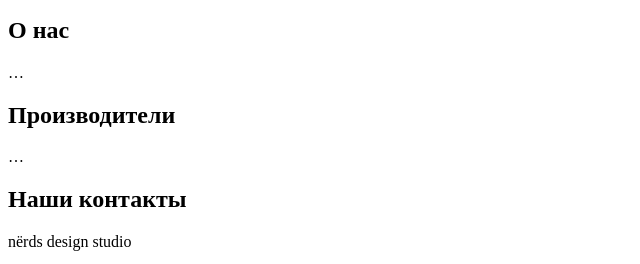
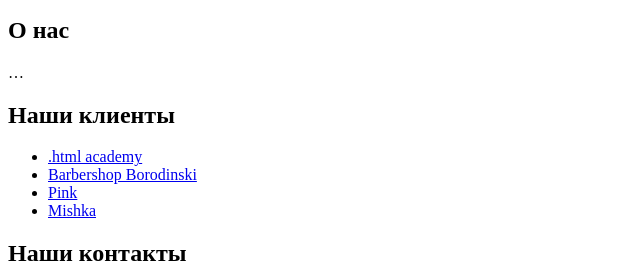
Before and after one commit to dopamine-s-archive/845199-nerds-31, a plain HTML site: page index.html in a window 1280 px wide. Shown: the part 296-560 px from the top of the page, without its empty margins (0-640 px from the left). Drawn offline with Linux system fonts and the light colour scheme.

Commit message:
Правки

```diff
--- a/index.html
+++ b/index.html
@@ -38,9 +38,16 @@
         <h2>О нас</h2>
         …
       </section>
-      <section class="companies">
-        <h2>Производители</h2>
-        …
+      <section class="c">
+        <h2>Наши клиенты</h2>
+        <ul>
+          <li>
+            <a href="https://htmlacademy.ru/intensive/htmlcss">.html academy</a>
+          </li>
+          <li><a href="#">Barbershop Borodinski</a></li>
+          <li><a href="#">Pink</a></li>
+          <li><a href="#">Mishka</a></li>
+        </ul>
       </section>
       <section class="contacts">
         <h2>Наши контакты</h2>
@@ -49,7 +56,7 @@
           наб. Реки Карповки, <br />
           5 лит П, Санкт-Петербург<br />
           <a href="tel:+78005558628">+7 800 555-86-28</a><br />
-          <a href="mailto:#">напишите нам</a>
+          <a href="#">напишите нам</a>
         </p>
       </section>
     </main>
```
